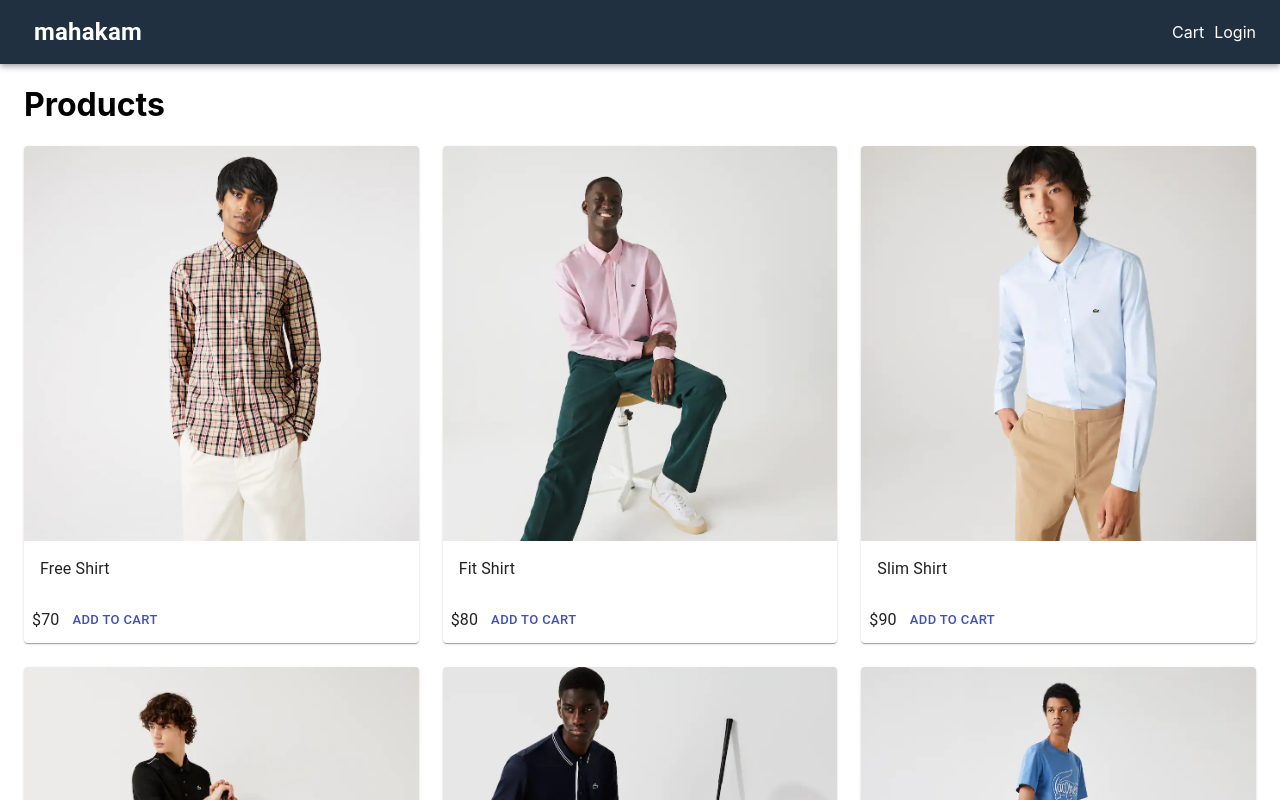
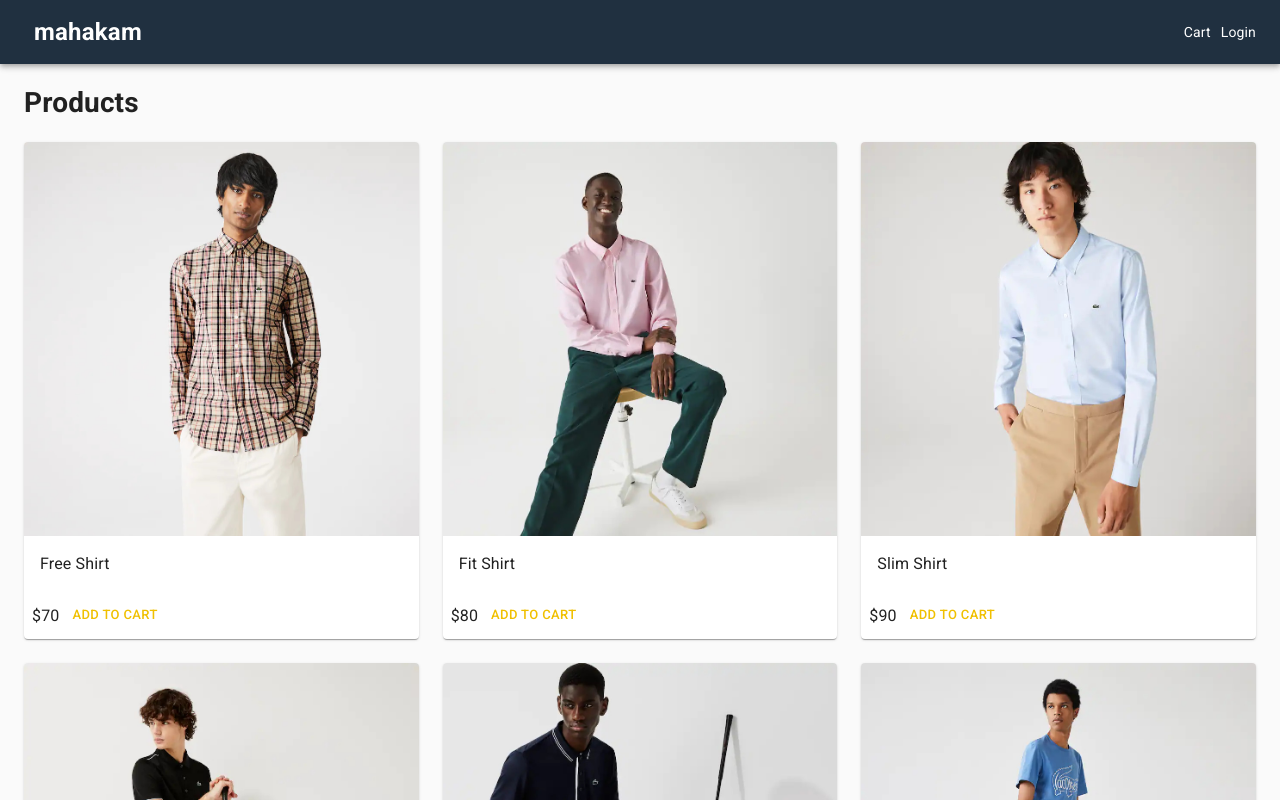
Before and after one commit to muhammadalgap/next-mahakam, a Next.js app: page / in a window 1280 px wide. Shown: the top 800 px of the page. Built offline with nearby package versions, Linux system fonts and the light colour scheme.

Commit message:
Add-Material-UI-Theme

```diff
--- a/components/Layout.js
+++ b/components/Layout.js
@@ -1,18 +1,45 @@
 import React from 'react'
 import Head from 'next/head'
 import NextLink from 'next/link'
-import { AppBar, Toolbar, Typography, Container, Link } from '@material-ui/core'
+import { AppBar, Toolbar, Typography, Container, Link, ThemeProvider, CssBaseline, createTheme } from '@material-ui/core'
 import useStyles from '../utils/style'
 
 export default function Layout({ title, description, children }) {
+  const theme = createTheme({
+    typography: {
+      h1: {
+        fontSize: '1.6rem',
+        fontWeight: 400,
+        margin: '1rem 0',
+      },
+      h2: {
+        fontSize: '1.4rem',
+        fontWeight: 400,
+        margin: '1rem 0',
+      },
+      body1: {
+        fontWeight: 'normal',
+      },
+    },
+    palette: {
+      type: 'light',
+      primary: {
+        main: '#f0c000',
+      },
+      secondary: {
+        main: '#208080',
+      },
+    },
+  });
   const classes = useStyles();
-
   return (
     <div>
       <Head>
         <title>{title ? `${title} - Next Mahakam` : 'Next Mahakam'}</title>
         {description && <meta name="description" content={description}></meta>}
       </Head>
+      <ThemeProvider theme={theme}>
+        <CssBaseline />
         <AppBar position="static" className={classes.navbar}>
           <Toolbar>
             <NextLink href="/" passHref>
@@ -43,6 +70,7 @@
             All rights reserved. Next Mahakam
           </Typography>
         </footer>
+      </ThemeProvider>
     </div>
   )
 }
--- a/pages/_document.js
+++ b/pages/_document.js
@@ -6,7 +6,9 @@
   render() {
     return (
       <Html lang="en">
-        <Head></Head>
+        <Head>
+          <link rel="stylesheet" href="https://fonts.googleapis.com/css?family=Roboto:300,400,500,700&display=swap" />
+        </Head>
         <body>
           <Main />
           <NextScript />
--- a/pages/product/[slug].js
+++ b/pages/product/[slug].js
@@ -40,7 +40,7 @@
         <Grid item md={3} xs={12}>
           <List>
             <ListItem>
-              <Typography component="h1">{product.name}</Typography>
+              <Typography component="h1" variant="h1">{product.name}</Typography>
             </ListItem>
             <ListItem>
               <Typography>Category: {product.category}</Typography>
@@ -68,7 +68,7 @@
               <ListItem>
                 <Grid container>
                   <Grid item xs={6}><Typography>Status</Typography></Grid>
-                  <Grid item xs={6}><Typography>${product.countInStock > 0 ? 'In Stock' : 'Unavailable'}</Typography></Grid>
+                  <Grid item xs={6}><Typography>{product.countInStock > 0 ? 'In Stock' : 'Unavailable'}</Typography></Grid>
                 </Grid>
               </ListItem>
               <ListItem>
```
Lines whose indentation alone changed are shown as unchanged.
